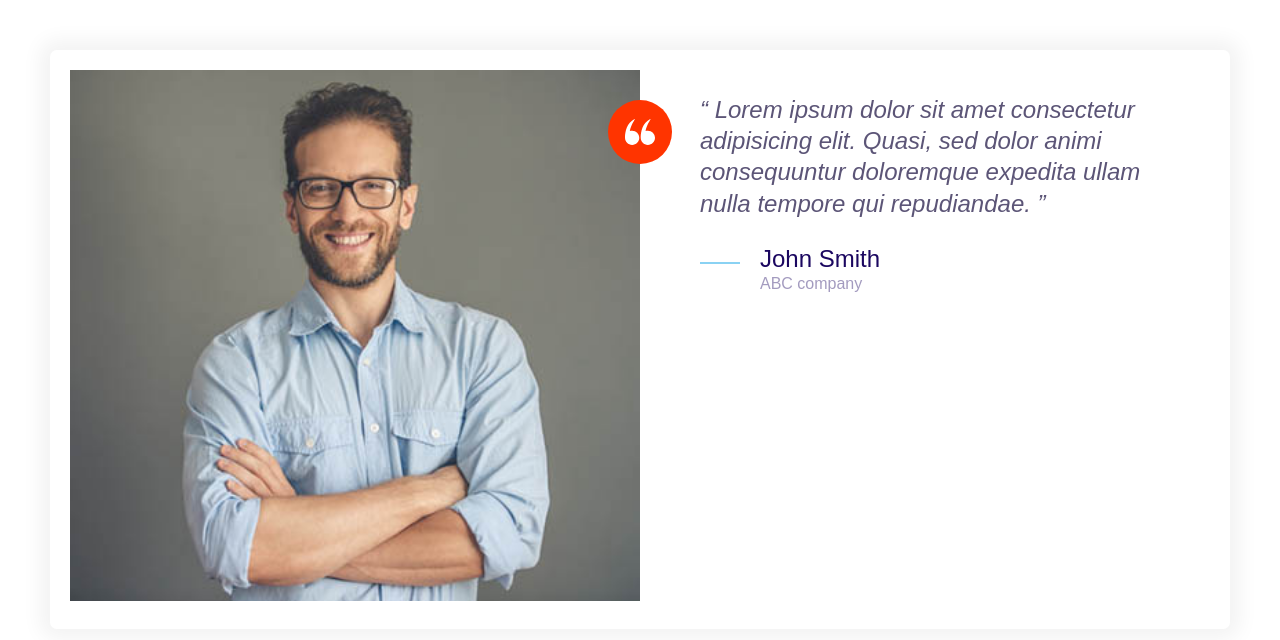
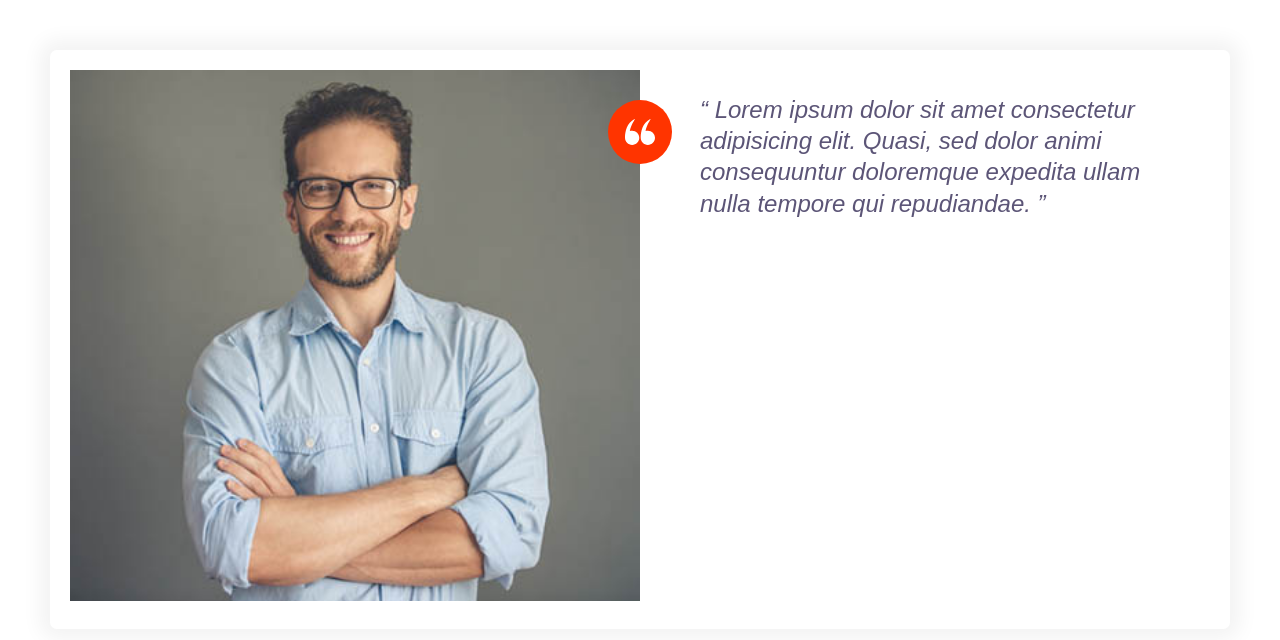
Before and after one commit to mokie223/Moshify, a plain HTML site: page index.html in a window 1280 px wide. Drawn offline with Linux system fonts and the light colour scheme.

```diff
--- a/index.html
+++ b/index.html
@@ -35,20 +35,7 @@
             dolor animi consequuntur doloremque expedita ullam nulla tempore qui
             repudiandae.
           </p>
-          <footer>
-            <div class="media">
-              <div class="media__image">
-                <svg class="icon icon--primary quote__line">
-                  <use xlink:href="images/sprite.svg#line"></use>
-                </svg>
               </div>
-              <div class="media__body">
-                <h3 class="media__title quote__author">John Smith</h3>
-                <p class="quote__organization">ABC company</p>
-              </div>
-            </div>
-          </footer>
-        </blockquote>
       </div>
     </div>
   </body>
```
